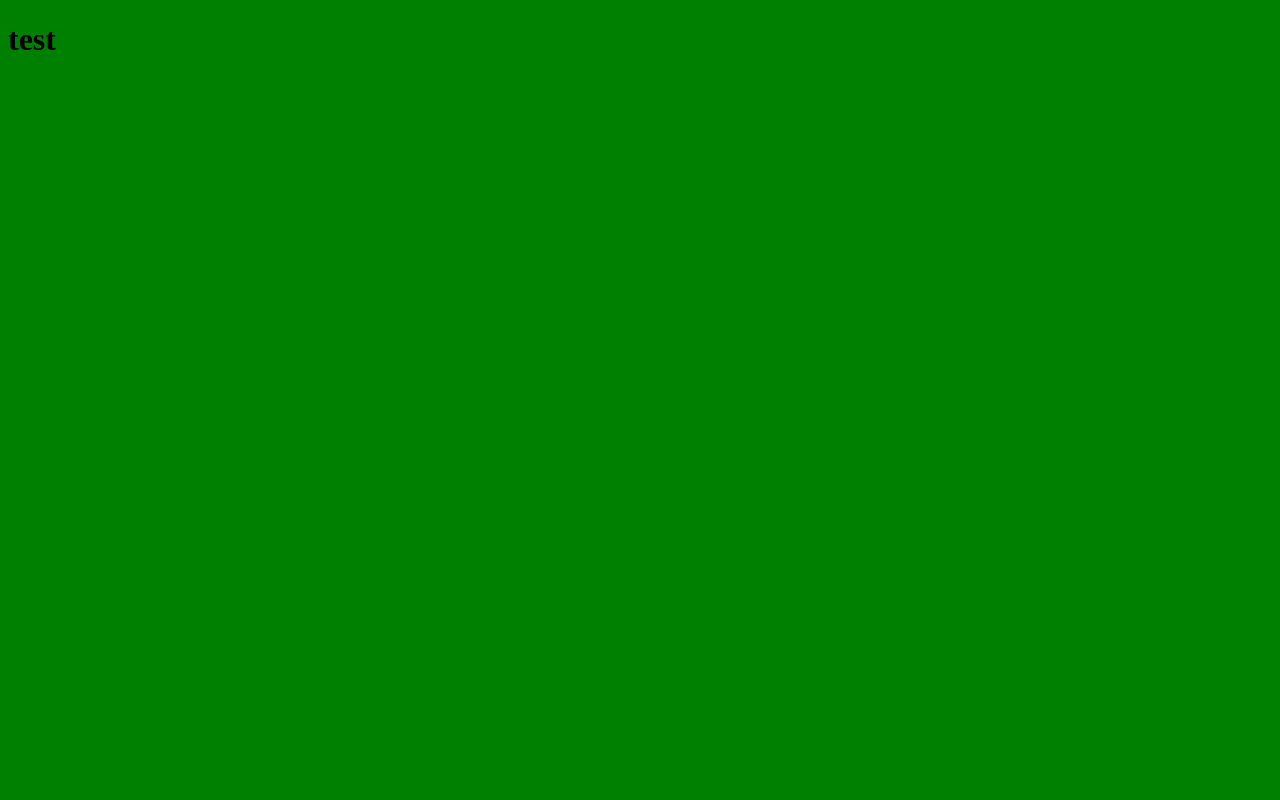
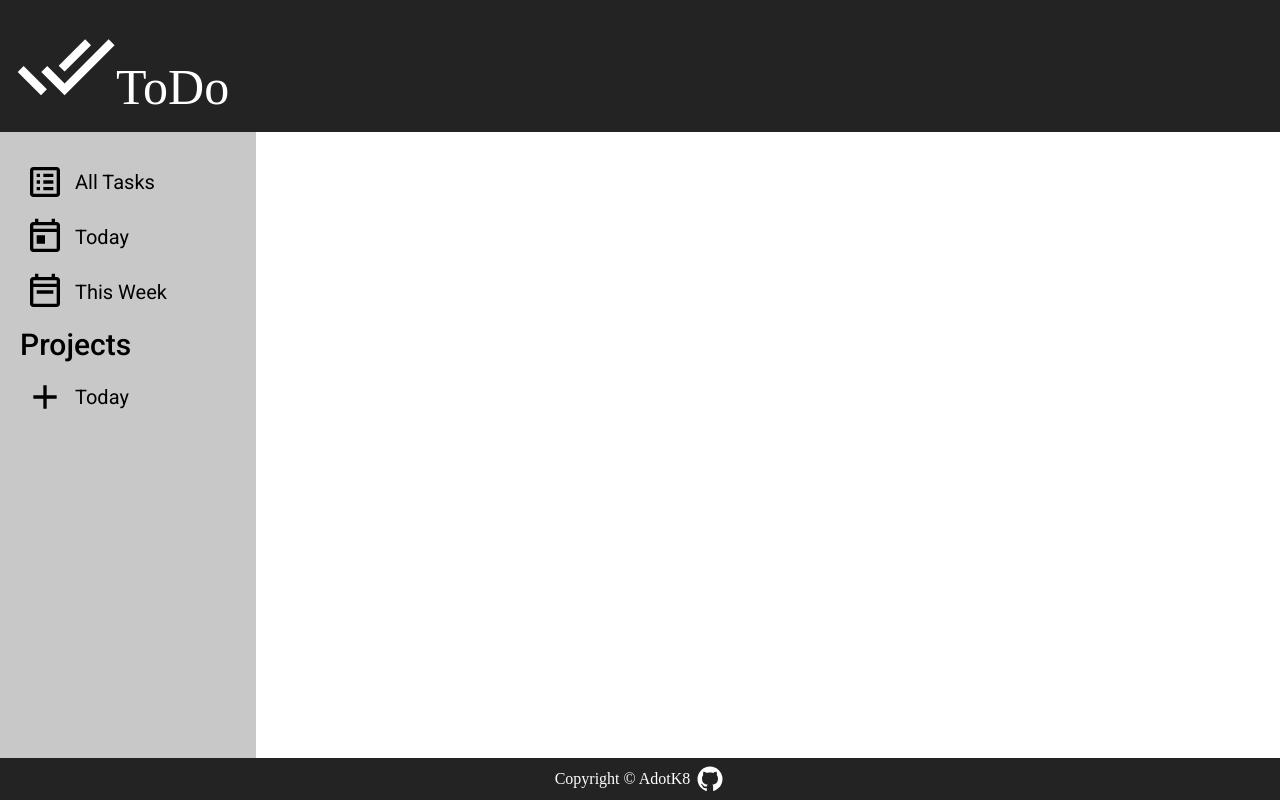
Before and after one commit to AdotK8/toDoList, a website built with webpack: page dist/index.html in a window 1280 px wide. Built offline with Linux system fonts and the light colour scheme; a web font is replaced by a local one.

Commit message:
added basic UI and class constructor for tasks

```diff
--- /dev/null
+++ b/src/constructor.js
@@ -0,0 +1,11 @@
+//class constructor to create tasks
+class task {
+    constructor(description, dueDate, priority, project) {
+        this.description=description,
+        this.dueDate=dueDate,
+        this.priority=priority,
+        this.project=project
+    }
+}
+
+export default task
--- a/src/index.js
+++ b/src/index.js
@@ -1,4 +1,13 @@
-import tester from "./test"
+import task from "./constructor"
 import './styles/styles.css'
 
-tester()
+//initializing empty arrays to store tasks and projects
+const myTasks = [];
+
+const task1 = new task("bla bla", "2012", "high", "No Project");
+const task2 = new task("fix something", "2010", "low", "No Project");
+const task3 = new task("fuck you", "2022", "medium", "Yase")
+
+
+myTasks.push(task1, task2, task3)
+console.log(myTasks[2].project)
--- a/src/styles/styles.css
+++ b/src/styles/styles.css
@@ -1,3 +1,107 @@
+* {
+    /* outline: solid rgb(255, 255, 255); */
+}
+
 body {
-    background-color: green;
+    margin: 0;
+    height: 100vh;
+    width: 100vw;
+    display: grid;
+    grid-template-rows: 3fr 15fr 1fr;
 }
+
+
+/* styling for the top section */
+.title {
+    color: white;
+    font-family: 'Agbalumo';
+}
+
+.top {
+    background-color: rgb(35, 35, 35);
+    font-size: 50px;
+    display: flex;
+    align-items: end;
+    padding: 1rem;
+}
+
+#logo {
+    height: 100px;
+    width: 100px;
+    background-size: cover;
+}
+
+
+
+/* styling for the middle section */
+
+.middle{
+    display: grid;
+    grid-template-columns: 1fr 4fr;
+}
+
+/* styling for the left middle section */
+
+.left {
+    background-color:rgb(200, 200, 200) ;
+}
+
+#icon {
+    height: 40px;
+    width: 40px;
+    margin: 0px 10px 0px 0px;
+}
+
+.nav-item {
+    display: flex;
+    align-items: center;
+    margin: 5px 0px 5px 0px;
+    border-radius: 10px;
+    padding: 5px;
+}
+
+.nav-item:hover {
+    background-color: rgb(175, 175, 175);
+}
+
+.nav{
+    font-size: 20px;
+    font-family: 'Roboto';
+    font-weight: 400;
+    padding: 20px;
+
+
+}
+
+.projects-nav {
+    font-size: 30px;
+    font-weight: 500;
+    margin: 10px 0px 10px 0px;
+}
+
+/* styling for the right middle section */
+
+
+
+
+
+
+/* styling for the bottom section */
+
+.bottom {
+    display: flex;
+    background-color: rgb(35, 35, 35);
+    justify-content: center;
+    align-items: center;
+}
+
+.sig {
+    color: white;
+    margin-right: 5px;
+    font-family: 'Agbalumo';
+}
+
+#git {
+    height: 30px;
+    width: 30px;
+}
--- a/src/test.js
+++ /dev/null
@@ -1,5 +0,0 @@
-function tester () {
-    console.log("this is a test")
-}
-
-export default tester
```
Also changed, not shown: README.md, dist/bundle.js, dist/index.html, src/images/calendar-today-outline.svg (added), src/images/calendar-week-outline.svg (added), src/images/check-all.svg (added), src/images/check-circle-outline.svg (added), src/images/circle-outline.svg (added), src/images/github.svg (added), src/images/list-box-outline.svg (added), src/images/plus.svg (added).
